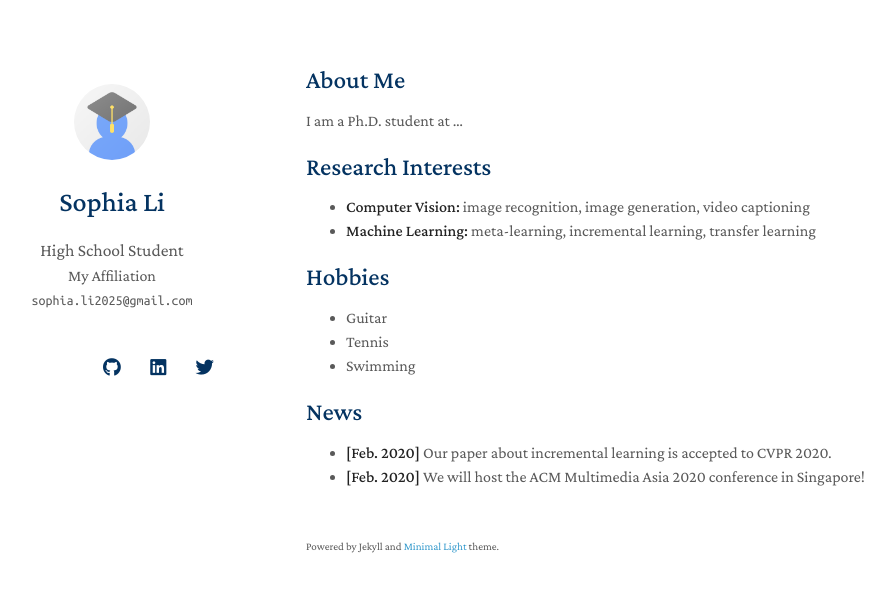
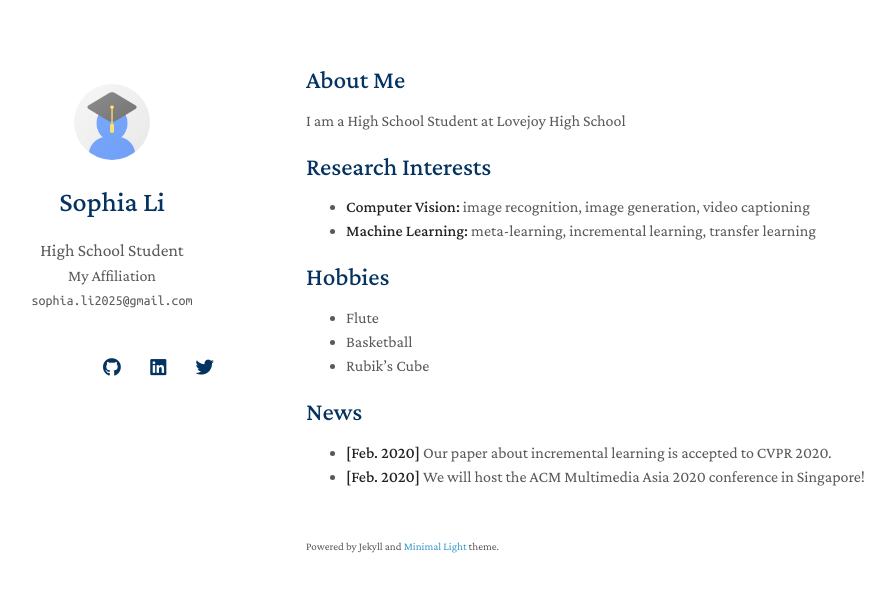
Before and after one commit to sophiali2025/website_practice, a Jekyll site: the page built from index.md, in a window 1280 px wide. Shown: the top 592 px of the page, without its empty margins (164-1059 px from the left). Built offline with Jekyll 4.4.1, drawn with Linux system fonts in a browser that asks for light colours; nearby versions of some CDN libraries; a style sheet for code colours, icons or effects is not loaded; our own code applies the rules of GitHub Pages for plain Markdown files.

Commit message:
Update index.md

```diff
--- a/index.md
+++ b/index.md
@@ -4,7 +4,7 @@ layout: homepage
 
 ## About Me
 
-I am a Ph.D. student at ...
+I am a High School Student at Lovejoy High School
 
 ## Research Interests
 
@@ -13,9 +13,9 @@ I am a Ph.D. student at ...
 
 ## Hobbies
 
-- Guitar
-- Tennis
-- Swimming
+- Flute
+- Basketball
+- Rubik's Cube
 
 ## News
 - **[Feb. 2020]** Our paper about incremental learning is accepted to CVPR 2020.
```
